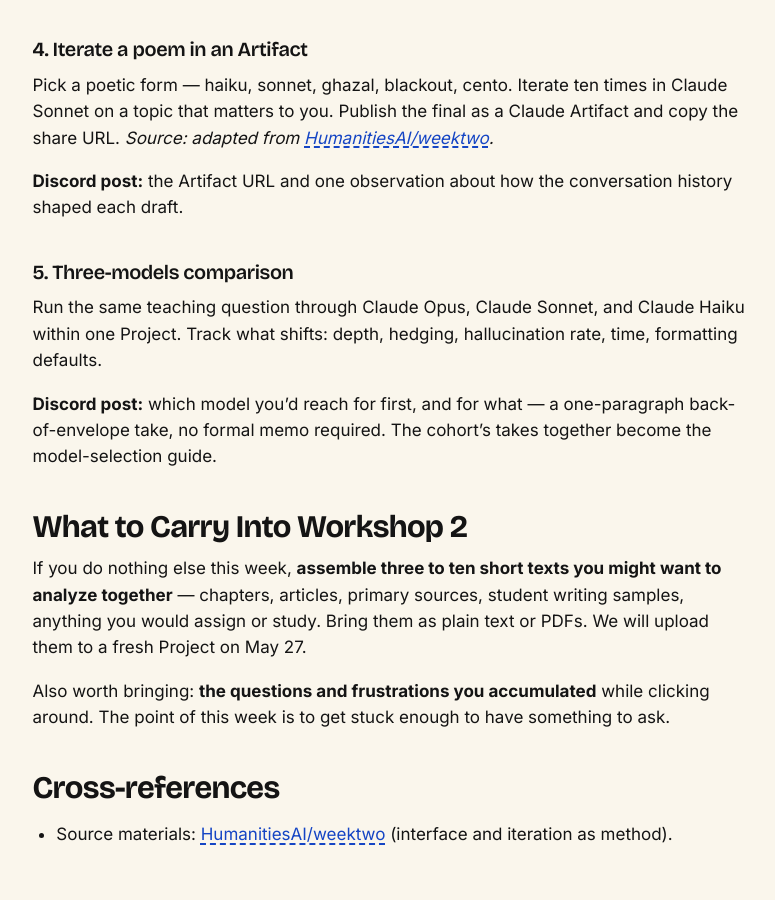
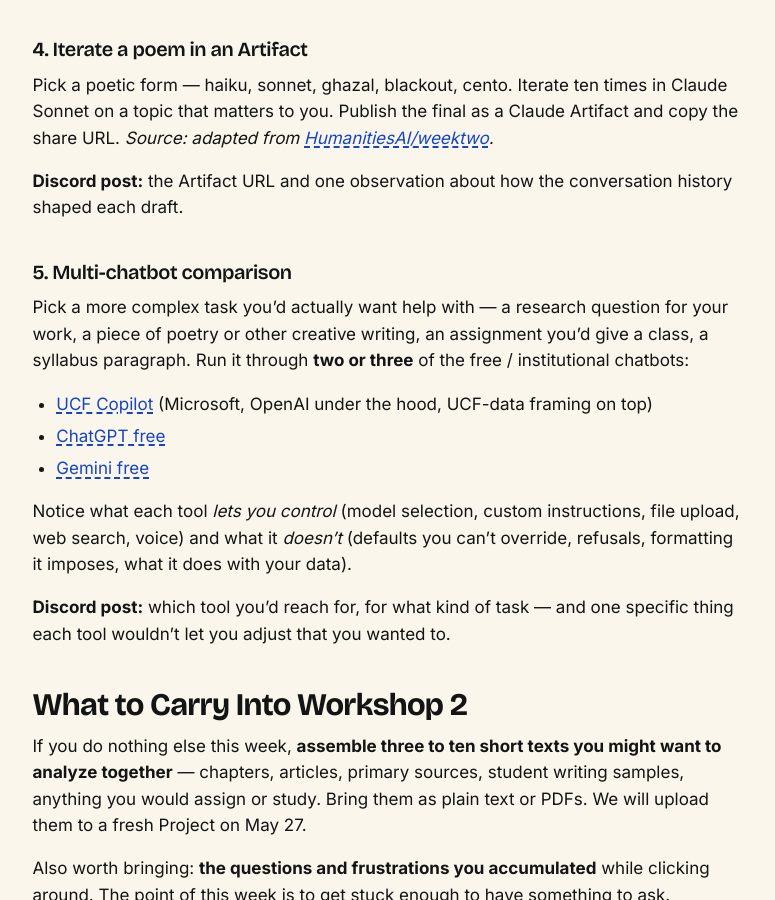
Before and after one commit to AMSUCF/NEH_AI_DH, a Jekyll site: the page built from weeks/week-02.md, in a window 1280 px wide and 900 px high, scrolled down 2869 px. Shown: the whole window, without its empty margins (89-864 px from the left). Built offline with Jekyll 4.4.1, drawn with Linux system fonts in a browser that asks for light colours.

Commit message:
w2 task 5: multi-chatbot comparison instead of three-models within Claude
Replaces the Opus/Sonnet/Haiku-within-one-Project comparison with a
cross-tool one: pick a complex task, run it through two or three of
UCF Copilot, ChatGPT free, Gemini free. Notice what each tool lets
you control vs. doesn't — defaults, refusals, formatting, data
handling. Discord-post which tool for which task, plus one specific
control each refused.

Reframe matches the W1 chatbot tour and surfaces the *control* axis
that the in-Claude comparison left flat.

Co-Authored-By: Claude Opus 4.7 (1M context) <noreply@anthropic.com>

```diff
--- a/weeks/week-02.md
+++ b/weeks/week-02.md
@@ -60,11 +60,17 @@ Pick a poetic form — haiku, sonnet, ghazal, blackout, cento. Iterate ten times
 
 **Discord post:** the Artifact URL and one observation about how the conversation history shaped each draft.
 
-### 5. Three-models comparison
+### 5. Multi-chatbot comparison
 
-Run the same teaching question through Claude Opus, Claude Sonnet, and Claude Haiku within one Project. Track what shifts: depth, hedging, hallucination rate, time, formatting defaults.
+Pick a more complex task you'd actually want help with — a research question for your work, a piece of poetry or other creative writing, an assignment you'd give a class, a syllabus paragraph. Run it through **two or three** of the free / institutional chatbots:
 
-**Discord post:** which model you'd reach for first, and for what — a one-paragraph back-of-envelope take, no formal memo required. The cohort's takes together become the model-selection guide.
+- [UCF Copilot](https://cdl.ucf.edu/faculty-multimedia-center-ai-tools/) (Microsoft, OpenAI under the hood, UCF-data framing on top)
+- [ChatGPT free](https://chat.openai.com/)
+- [Gemini free](https://gemini.google.com/)
+
+Notice what each tool *lets you control* (model selection, custom instructions, file upload, web search, voice) and what it *doesn't* (defaults you can't override, refusals, formatting it imposes, what it does with your data).
+
+**Discord post:** which tool you'd reach for, for what kind of task — and one specific thing each tool wouldn't let you adjust that you wanted to.
 
 ## What to Carry Into Workshop 2
 
```
Also changed, not shown: exercises.md (+1 -1 lines).
